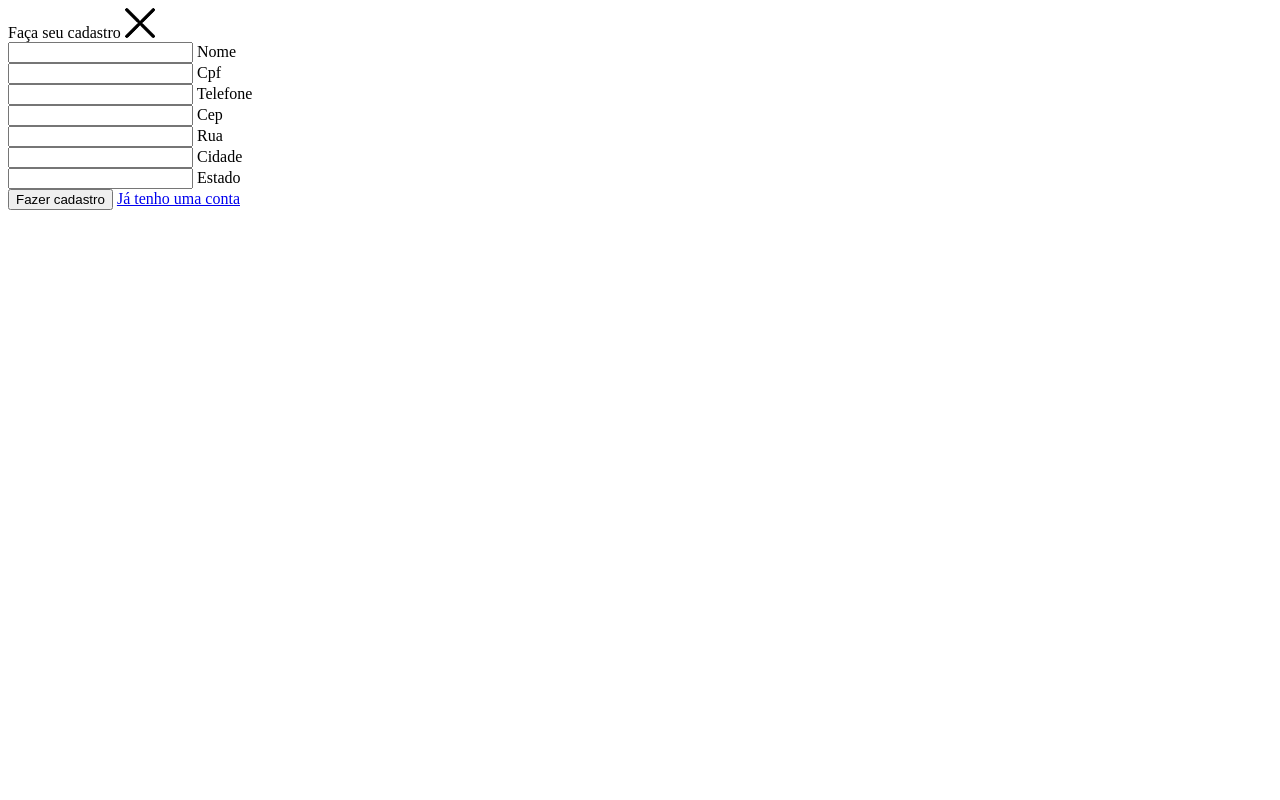
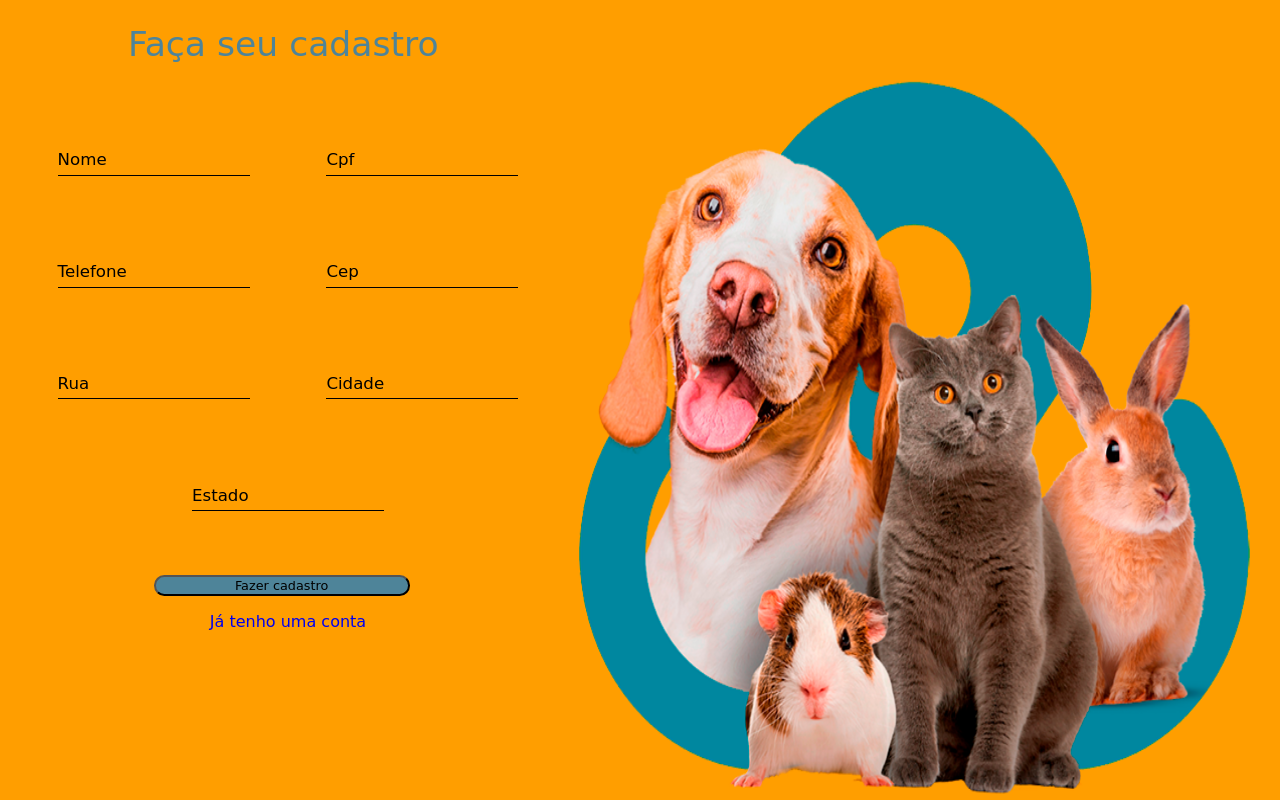
Before and after one commit to Davi-senna/PHP-ONG, a PHP site: page /pages/pg_cadastro_usu.php in a window 1280 px wide. Run offline with PHP 8.4, Linux system fonts and the light colour scheme; some web fonts are replaced.

Commit message:
pg cadastro terminada

```diff
--- a/index.css
+++ b/index.css
@@ -30,7 +30,13 @@ ul,
 #fundoDog,
 .adoption-animal,
 #container-list,
-.text-animal {
+.text-animal,
+#form_cadastro_usu,
+#pg_cadastro,
+#pg-cadastro-fundo,
+#login,
+.container-button-dados,
+#button-dados {
     display: flex;
 }
 
@@ -253,34 +259,31 @@ nav ul li a {
     border-radius: 0.8em;
 }
 
-.text-animal{
+.text-animal {
     justify-content: center;
     align-items: center;
 }
 
-.text-animal span{
+.text-animal span {
     color: var(--cor-primaria);
     text-align: center;
     font-size: 25px;
 }
 
-.text-animal p{
+.text-animal p {
     text-align: center;
     font-size: 10px;
 }
 
-#cadastro-usu{
-    background-color: #fff;
-    border: solid 1px #000;
-    width: 70vw;
-    position: fixed;
+#cadastro-usu {
+    width: 45vw;
     left: 15vw;
     border-radius: 0.5em;
 }
 
 .input-dados {
     outline: none;
-    width: 20vw;
+    width: 15vw;
     background-color: transparent;
     border: 0;
     border-bottom: 1px rgb(0, 0, 0) solid;
@@ -289,7 +292,6 @@ nav ul li a {
     padding: 0.5vw 0.5vw;
     font-size: 1.2vw;
     transition: all .3s ease-out;
-    margin-bottom: 5vw;
 }
 
 .label-animado {
@@ -310,3 +312,61 @@ nav ul li a {
 .input-dados:valid {
     border-bottom: 1px rgb(30, 255, 0) solid;
 }
+
+#header-login {
+    width: 100%;
+}
+
+#form_cadastro_usu{
+    flex-wrap: wrap;
+}
+
+#form_cadastro_usu span{
+color: var(--cor-secundaria);
+font-size: 2.7vw;
+margin: 3vh 0 5vh 10vw;
+}
+
+.container-input-dados{
+    position: relative;
+    margin:5vh 3vw 5vh 3vw;
+}
+
+#pg-cadastro-fundo{
+    height: 100vh;
+    align-items: flex-end;
+}
+
+#pg-cadastro-fundo figure img{
+    width: 100%;
+    height: 90vh;
+}
+
+#login{
+    flex-wrap: wrap;
+    justify-content: center;
+    align-items: center;
+}
+
+.container-button-dados{
+    width: 45vw;
+    justify-content: center;
+    flex-direction: column;
+    text-align: center;
+}
+
+#button-dados{
+    border-radius: 0.8em;
+    background-color: var(--cor-secundaria);
+    width: 20vw;
+    margin: 3vh 0 2vh 12vw;
+    height: 1.6vw;
+    font-size: 1vw;
+    justify-content: center;
+    align-items: center;
+    text-align: center;
+}
+
+#button-dados:hover{
+    cursor: pointer;
+}
--- a/index.php
+++ b/index.php
@@ -50,7 +50,7 @@ require_once("config.php");
             </ul>
         </nav>
 
-        <a href="javascript:login()" id="button-login">
+        <a href="pages/pg_cadastro_usu.php" id="button-login">
             <h3>
                 Entrar
             </h3>
@@ -59,10 +59,6 @@ require_once("config.php");
         </a>
 
     </header>
-
-    <?php
-    require_once("pages".DIRECTORY_SEPARATOR."pg_cadastro_usu.php")
-    ?>
 
     <section id="content-home">
 
--- a/pages/pg_cadastro_usu.php
+++ b/pages/pg_cadastro_usu.php
@@ -1,53 +1,72 @@
-<section class="pop-up" id="cadastro-usu">
+<!DOCTYPE html>
+<html lang="en">
 
-    <form action="#" method="post">
+<head>
+    <meta charset="UTF-8">
+    <meta http-equiv="X-UA-Compatible" content="IE=edge">
+    <meta name="viewport" content="width=device-width, initial-scale=1.0">
+    <link rel="stylesheet" href="../index.css">
+    <title>Document</title>
+</head>
 
-        <div id="header-login">
+<body id="pg_cadastro">
+
+    <section id="cadastro-usu">
+
+        <form id="form_cadastro_usu" action="#" method="post">
+
             <span>Faça seu cadastro</span>
-            <a href="javascript:closeLogin()">
-                <img src="img/close.png" alt="fechar">
-            </a>
-        </div>
 
+            <div id="login">
 
-        <div class="p-relative">
+                <div class="container-input-dados ">
                     <input class="input-dados" type="text" required name="nome" id="nome">
                     <label class="label-animado" for="nome">Nome</label>
                 </div>
 
-        <div class="p-relative">
+                <div class="container-input-dados">
                     <input class="input-dados" type="text" required name="cpf" id="cpf">
                     <label class="label-animado" for="cpf">Cpf</label>
                 </div>
 
-        <div class="p-relative">
+                <div class="container-input-dados">
                     <input class="input-dados" type="tel" required name="tel" id="tel">
                     <label class="label-animado" for="tel">Telefone</label>
                 </div>
 
-        <div class="p-relative">
+                <div class="container-input-dados">
                     <input class="input-dados" required type="text" name="cep" id="cep">
                     <label class="label-animado" for="cep">Cep</label>
                 </div>
 
-        <div class="p-relative">
+                <div class="container-input-dados">
                     <input class="input-dados" required type="text" name="rua" id="rua">
                     <label class="label-animado" for="rua">Rua</label>
                 </div>
 
-        <div class="p-relative">
+                <div class="container-input-dados">
                     <input class="input-dados" required type="text" name="cidade" id="cidade">
                     <label class="label-animado" for="cidade">Cidade</label>
                 </div>
 
-        <div class="p-relative">
+                <div class="container-input-dados">
                     <input class="input-dados" required type="text" name="estado" id="estado">
                     <label class="label-animado" for="estado">Estado</label>
                 </div>
-
-        <input type="submit" value="Fazer cadastro">
+            </div>
+            <div class="container-button-dados">
+                <input id="button-dados" type="submit" value="Fazer cadastro">
                 <a href="#">Já tenho uma conta</a>
+            </div>
 
         </form>
+    </section>
 
+    <section id="pg-cadastro-fundo">
+        <figure>
+            <img src="../img/fundo.png" alt="">
+        </figure>
     </section>
+</body>
+
+</html>
```
Also changed, not shown: design/2273707-people-with-pets-cartoon-set-vector-illustration-vetor.jpg (added), img/fundo_pg_cadastro.png (added), 1 other file. Lines whose indentation alone changed are shown as unchanged.
